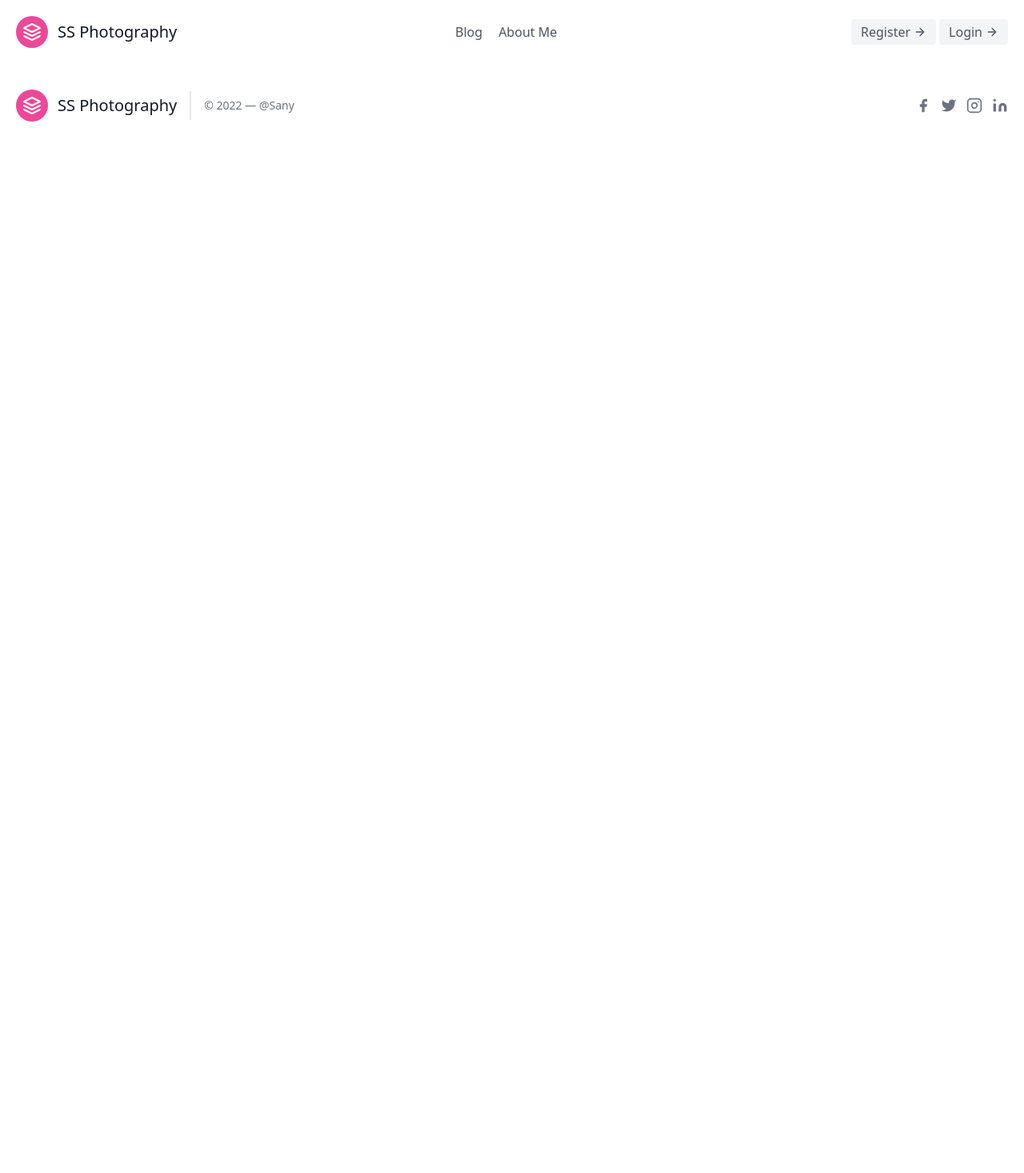
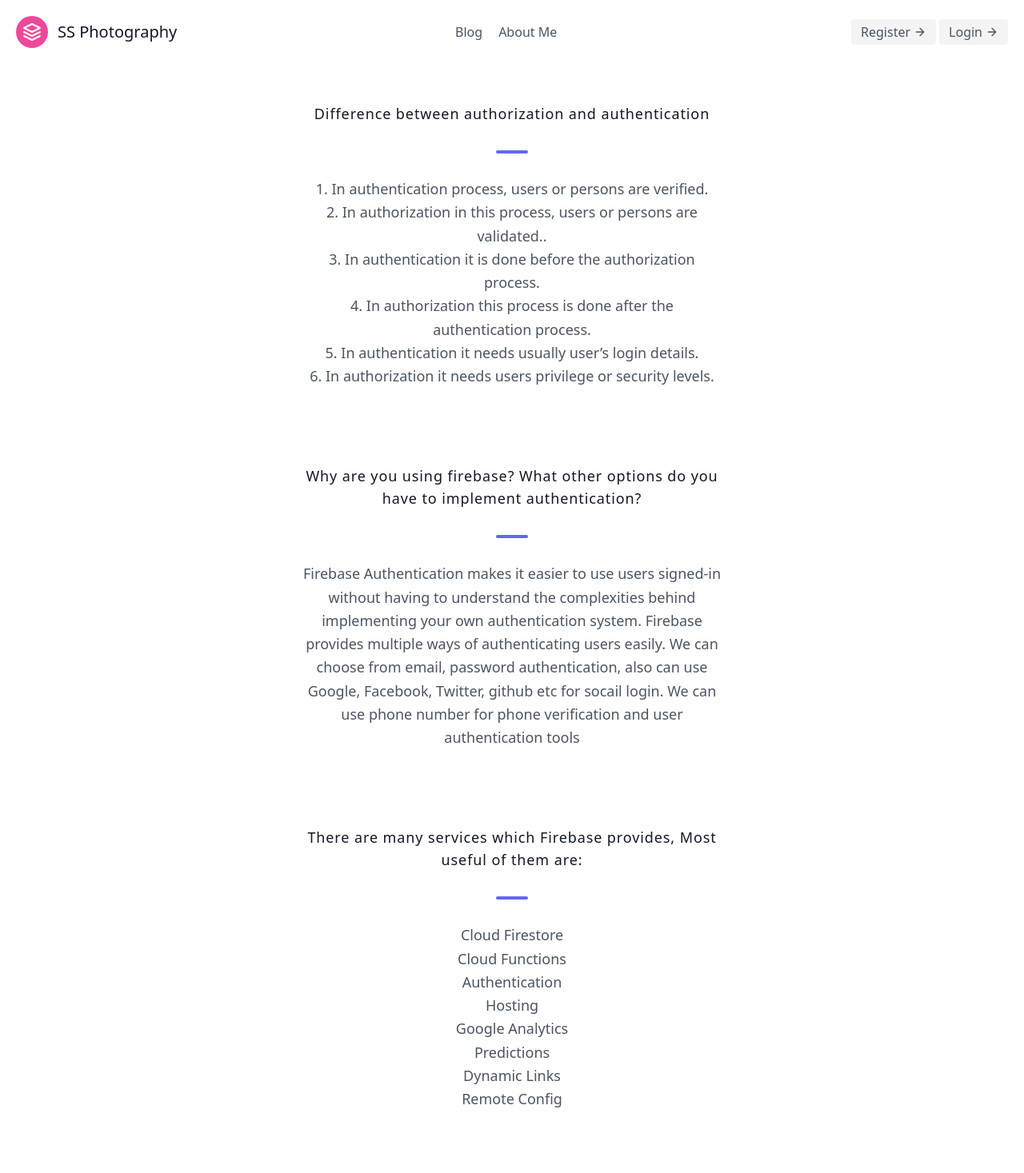
Before and after one commit to Sany07/independent-service-provider-react, a React (Create React App) app in the folder photography/: page /blog in a window 1280 px wide. Shown: the top 1467 px of the page at 80% size. Before the commit the page ends 800 px from the top, so only its background shows below. Built offline with nearby package versions, Linux system fonts and the light colour scheme; no server answers.

Commit message:
blog & about done

```diff
--- a/photography/src/App.js
+++ b/photography/src/App.js
@@ -7,6 +7,9 @@ import Register from "./Components/Register/Register";
 import Checkout from "./Components/Checkout/Checkout.jsx";
 import Toaster from "./Components/Toaster/Toaster";
 import RequireAuth from "./Utilities/RequireAuth";
+import Blog from "./Components/Blog/Blog";
+import About from "./Components/AboutUS/About";
+import NotFound from "./Components/NotFound/NotFound";
 function App() {
   return (
     <>
@@ -16,6 +19,8 @@ function App() {
         <Route path="/" element={<Home />} />
         <Route path="/register" element={<Register />} />
         <Route path="/login" element={<Login />} />
+        <Route path="/blog" element={<Blog />} />
+        <Route path="/about" element={<About />} />
         <Route
           path="/checkout/:id"
           element={
@@ -24,6 +29,7 @@ function App() {
             </RequireAuth>
           }
         />
+        <Route path="*" element={<NotFound />} />
       </Routes>
       <Footer />
     </>
--- /dev/null
+++ b/photography/src/Components/AboutUS/About.jsx
@@ -0,0 +1,27 @@
+import React from "react";
+
+const About = () => {
+  return (
+    <div className="container mx-auto px-24">
+      <section className="text-gray-600 body-font">
+        <div className="container px-5 py-12 mx-auto">
+          <div className="xl:w-1/2 lg:w-3/4 w-full mx-auto text-center">
+            <h1 className="text-gray-900 font-medium title-font tracking-wider text-lg">
+              Md. Ahasan Habib Sany
+            </h1>
+            <span className="inline-block h-1 w-10 rounded bg-indigo-500 mt-8 mb-6" />
+            <p className="leading-relaxed text-lg">
+              <p>
+                I am a CSE student. I am a tech enthusiast. Love to learn new
+                technologies. My long term goal is to be a Full Stack Software
+                Engineer
+              </p>
+            </p>
+          </div>
+        </div>
+      </section>
+    </div>
+  );
+};
+
+export default About;
--- /dev/null
+++ b/photography/src/Components/Blog/Blog.jsx
@@ -0,0 +1,81 @@
+import React from "react";
+
+const Blog = () => {
+  return (
+    <div className="container mx-auto px-24">
+      <section className="text-gray-600 body-font">
+        <div className="container px-5 py-12 mx-auto">
+          <div className="xl:w-1/2 lg:w-3/4 w-full mx-auto text-center">
+            <h1 className="text-gray-900 font-medium title-font tracking-wider text-lg">
+              Difference between authorization and authentication
+            </h1>
+            <span className="inline-block h-1 w-10 rounded bg-indigo-500 mt-8 mb-6" />
+            <p className="leading-relaxed text-lg">
+              <p>
+                1. In authentication process, users or persons are verified.
+              </p>
+              <p>
+                2. In authorization in this process, users or persons are
+                validated..
+              </p>
+              <p>
+                3. In authentication it is done before the authorization
+                process.
+              </p>
+              <p>
+                4. In authorization this process is done after the
+                authentication process.
+              </p>
+              <p>5. In authentication it needs usually user’s login details.</p>
+              <p>
+                6. In authorization it needs users privilege or security levels.
+              </p>
+            </p>
+          </div>
+        </div>
+        <div className="container px-5 py-12 mx-auto">
+          <div className="xl:w-1/2 lg:w-3/4 w-full mx-auto text-center">
+            <h1 className="text-gray-900 font-medium title-font tracking-wider text-lg">
+              Why are you using firebase? What other options do you have to
+              implement authentication?
+            </h1>
+            <span className="inline-block h-1 w-10 rounded bg-indigo-500 mt-8 mb-6" />
+            <p className="leading-relaxed text-lg">
+              <p>
+                Firebase Authentication makes it easier to use users signed-in
+                without having to understand the complexities behind
+                implementing your own authentication system. Firebase provides
+                multiple ways of authenticating users easily. We can choose from
+                email, password authentication, also can use Google, Facebook,
+                Twitter, github etc for socail login. We can use phone number
+                for phone verification and user authentication tools
+              </p>
+              <p></p>
+            </p>
+          </div>
+        </div>{" "}
+        <div className="container px-5 py-12 mx-auto">
+          <div className="xl:w-1/2 lg:w-3/4 w-full mx-auto text-center">
+            <h1 className="text-gray-900 font-medium title-font tracking-wider text-lg">
+              There are many services which Firebase provides, Most useful of
+              them are:
+            </h1>
+            <span className="inline-block h-1 w-10 rounded bg-indigo-500 mt-8 mb-6" />
+            <p className="leading-relaxed text-lg">
+              <p>Cloud Firestore </p>
+              <p>Cloud Functions </p>
+              <p>Authentication </p>
+              <p>Hosting </p>
+              <p>Google Analytics </p>
+              <p>Predictions </p>
+              <p>Dynamic Links </p>
+              <p>Remote Config </p>
+            </p>
+          </div>
+        </div>
+      </section>
+    </div>
+  );
+};
+
+export default Blog;
--- a/photography/src/Components/Login/Login.jsx
+++ b/photography/src/Components/Login/Login.jsx
@@ -40,8 +40,7 @@ const Login = () => {
   }
 
   if (error) {
-    console.log(error);
-    toast.error("Login Faild!", {
+    toast.error("Invalid Credential", {
       position: "top-right",
       autoClose: 5000,
       hideProgressBar: false,
--- /dev/null
+++ b/photography/src/Components/NotFound/NotFound.jsx
@@ -0,0 +1,47 @@
+import React from "react";
+
+const NotFound = () => {
+  return (
+    <section className="text-gray-600 body-font">
+      <div className="container px-5 py-24 mx-auto">
+        <div className="flex flex-col text-center w-full mb-12">
+          <h1 className="sm:text-3xl text-2xl font-medium title-font mb-4 text-gray-900">
+            404 Not Found
+          </h1>
+        </div>
+        <div className="flex lg:w-2/3 w-full sm:flex-row flex-col mx-auto px-8 sm:space-x-4 sm:space-y-0 space-y-4 sm:px-0 items-end">
+          <div className="relative flex-grow w-full">
+            <label
+              htmlFor="full-name"
+              className="leading-7 text-sm text-gray-600"
+            >
+              Full Name
+            </label>
+            <input
+              type="text"
+              id="full-name"
+              name="full-name"
+              className="w-full bg-gray-100 bg-opacity-50 rounded border border-gray-300 focus:border-pink-500 focus:bg-transparent focus:ring-2 focus:ring-pink-200 text-base outline-none text-gray-700 py-1 px-3 leading-8 transition-colors duration-200 ease-in-out"
+            />
+          </div>
+          <div className="relative flex-grow w-full">
+            <label htmlFor="email" className="leading-7 text-sm text-gray-600">
+              Email
+            </label>
+            <input
+              type="email"
+              id="email"
+              name="email"
+              className="w-full bg-gray-100 bg-opacity-50 rounded border border-gray-300 focus:border-pink-500 focus:bg-transparent focus:ring-2 focus:ring-pink-200 text-base outline-none text-gray-700 py-1 px-3 leading-8 transition-colors duration-200 ease-in-out"
+            />
+          </div>
+          <button className="text-white bg-pink-500 border-0 py-2 px-8 focus:outline-none hover:bg-pink-600 rounded text-lg">
+            Subscribe
+          </button>
+        </div>
+      </div>
+    </section>
+  );
+};
+
+export default NotFound;
--- a/photography/src/Components/Register/Register.jsx
+++ b/photography/src/Components/Register/Register.jsx
@@ -16,6 +16,10 @@ const Register = () => {
 
   const handleRegister = async (event) => {
     event.preventDefault();
+    if (password !== confirmPassword) {
+      toast.error("Conform Password not matched");
+      return;
+    }
     await createUserWithEmailAndPassword(email, password);
   };
 
@@ -44,7 +48,7 @@ const Register = () => {
       pauseOnHover: true,
       draggable: true,
       progress: undefined,
-      toastId: "error",
+      toastId: "reg-error",
     });
   }
   return (
--- a/photography/src/Components/Services/Services.jsx
+++ b/photography/src/Components/Services/Services.jsx
@@ -169,7 +169,7 @@ const Services = () => {
                 />
                 <div className="p-6">
                   <h1 className="title-font text-lg font-medium text-gray-900 mb-3">
-                    Shooting Stars
+                  Sports Photographe
                   </h1>
                   <p className="leading-relaxed mb-3">
                     Photo booth fam kinfolk cold-pressed sriracha leggings
```
